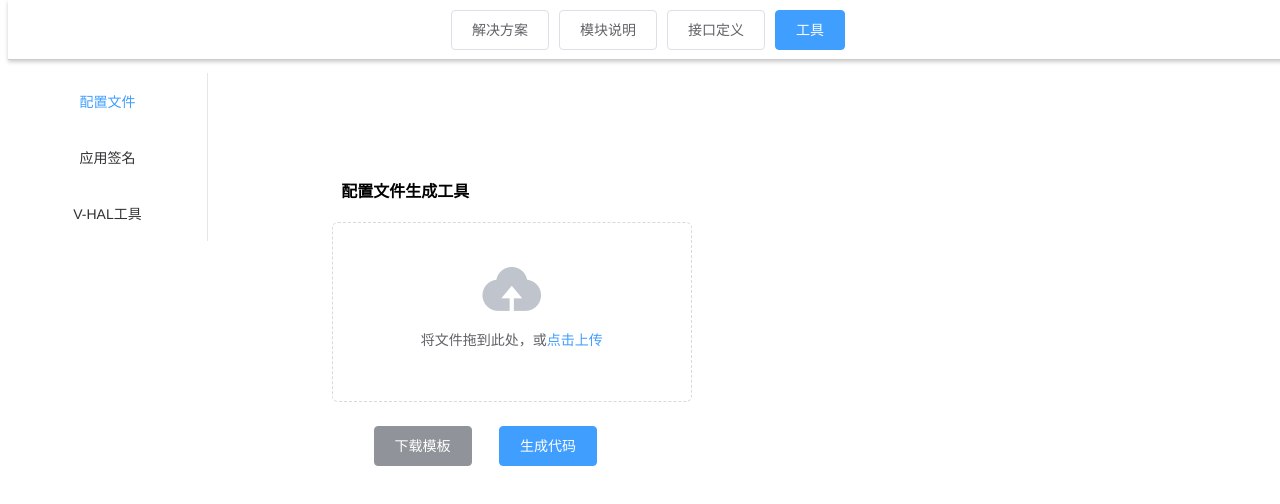
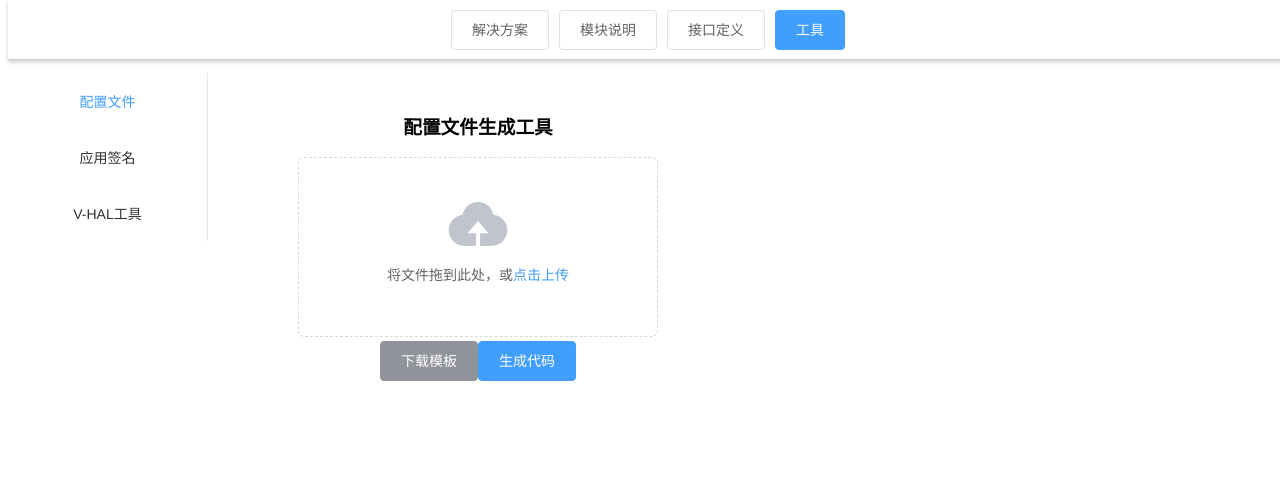
Before and after one commit to wudiakai/acenterWeb, a Vue app: page /#/configtool in a window 1280 px wide. Shown: the top 504 px of the page. Built offline with nearby package versions, Linux system fonts and the light colour scheme; sample sign-in values are in the browser's storage.

Commit message:
add  vhal

```diff
--- /dev/null
+++ b/src/js/tools.js
@@ -0,0 +1,67 @@
+export default {
+  data() {
+    return {
+      fileName: '',
+      files: '',
+      isShowDownload: false
+      // downloadUrl: ''
+    }
+  },
+  mounted() {
+    this.isShowDownload = false
+  },
+  methods: {
+    beforeUpload(file) {
+      // debugger
+      this.files = file
+      const extension = file.name.split('.')[1] === 'xls'
+      const extension2 = file.name.split('.')[1] === 'xlsx'
+      const isLt2M = file.size / 1024 / 1024 < 5
+      if (!extension && !extension2) {
+        this.$message.warning('上传模板只能是 xls、xlsx格式!')
+        return
+      }
+      if (!isLt2M) {
+        this.$message.warning('上传大小不能超过 5MB!')
+        return
+      }
+      this.fileName = file.name
+      return false // 返回false不会自动上传
+    },
+    submitUpload(route) {
+      // debugger
+      console.log('上传:' + this.fileName)
+      if (this.fileName === '' || this.fileName === undefined) {
+        this.$message.warning('请选择要上传的文件！')
+        return false
+      }
+      const fileFormData = new FormData()
+      fileFormData.append('file', this.files, this.fileName) // filename是键，file是值，就是要传的文件，test.zip是要传的文件名
+      this.$axios.post('/tools/' + route, fileFormData)
+        .then((res) => {
+          // debugger
+          console.log('res is :' + res.data.msg)
+          if (res.data.msg === 'OK') {
+            this.isShowDownload = true
+            this.download(route)
+          }
+        })
+    },
+    download(route) {
+      this.$axios({
+        method: 'GET',
+        url: '/tools/config/' + route,
+        responseType: 'blob'
+      }).then(res => {
+        // console.log(res)
+        const blob = new Blob([res.data], { type: 'application/zip' }) // new一个二进制对象
+        const url = window.URL.createObjectURL(blob) // 转化为url
+        const link = document.createElement('a') // 创建个a标签
+        link.href = url
+        link.download = route // 重命名
+        link.click()
+        URL.revokeObjectURL(url) // 释放内存
+      })
+    }
+  }
+}
--- a/src/views/tools/ConfigTool.vue
+++ b/src/views/tools/ConfigTool.vue
@@ -1,11 +1,6 @@
 <template>
-  <el-container>
-    <el-main>
-      <el-row :gutter="20" style="color:#000">
-        <el-col :span="4" :offset="2"><b>配置文件生成工具</b></el-col>
-      </el-row>
-      <el-row :gutter="20">
-        <el-col :span="8" :offset="2">
+  <div id="container">
+    <h3>配置文件生成工具</h3>
     <el-upload
       class="upload-demo"
       drag
@@ -17,105 +12,48 @@
         将文件拖到此处，或<em>点击上传</em>
       </div>
       <div slot="tip" class="el-upload-list__item-name">{{ fileName }}</div>
-            <!-- <div slot="tip" class="el-upload__tip">代码生成成功，<a href="#" @onclick="download"> 点击下载</a></div> -->
+       <div slot="tip" class="el-upload__tip" v-show="isShowDownload">代码生成成功，<a href="#" @click="download('config')"> 点击下载</a></div>
     </el-upload>
-        </el-col>
-      </el-row>
-      <el-row :gutter="20">
-        <el-col :span="2" :offset="3">
+    <div id="subcontainer">
       <a href="./static/AndroidPF配置表.xlsx"
          rel="external nofollow"
          download="AndroidPF配置表.xlsx">
-            <el-button type="info">下载模板</el-button>
+        <el-button type="info">
+          下载模板
+        </el-button>
       </a>
-        </el-col>
-        <el-col :span="2" :offset="1">
-          <el-button type="primary" @click="submitUpload()">生成代码</el-button>
-        </el-col>
-      </el-row>
-      <el-row :gutter="20">
-        <el-col :span="2" :offset="1">
-          <el-button type="primary" v-show=isShowDownload @click="download()">点击下载代码</el-button>
-        </el-col>
-      </el-row>
-    </el-main>
-  </el-container>
+      <el-button type="primary" @click="submitUpload('config')">生成代码</el-button>
+    </div>
+  </div>
 </template>
 
 <script>
-// import { EventBus } from '@/event-bus.js'
+import ToolJs from '@/js/tools'
 
 export default {
-  data() {
-    return {
-      fileName: '',
-      files: '',
-      isShowDownload: false
-      // downloadUrl: ''
+  ...ToolJs
 }
-  },
-  mounted() {},
-  methods: {
-    beforeUpload(file) {
-      // debugger
-      console.log(file, '文件')
-      this.files = file
-      const extension = file.name.split('.')[1] === 'xls'
-      const extension2 = file.name.split('.')[1] === 'xlsx'
-      const isLt2M = file.size / 1024 / 1024 < 5
-      if (!extension && !extension2) {
-        this.$message.warning('上传模板只能是 xls、xlsx格式!')
-        return
-      }
-      if (!isLt2M) {
-        this.$message.warning('上传大小不能超过 5MB!')
-        return
-      }
-      this.fileName = file.name
-      return false // 返回false不会自动上传
-    },
-    submitUpload() {
-      // debugger
-      console.log('上传' + this.files.name)
-      if (this.fileName === undefined) {
-        this.$message.warning('请选择要上传的文件！')
-        return false
-      }
-      const fileFormData = new FormData()
-      fileFormData.append('file', this.files, this.fileName) // filename是键，file是值，就是要传的文件，test.zip是要传的文件名
-      this.$axios.post('/tools/config', fileFormData)
-        .then((res) => {
-          // debugger
-          // console.log(res)
-          // console.log(res.data.msg)
-          if (res.data.msg === 'OK') {
-            // this.isShowDownload = true
-            this.download()
-          }
-      })
-    },
-    download() {
-      this.$axios({
-        method: 'GET',
-        url: '/tools/config/config',
-        responseType: 'blob'
-      }).then(res => {
-        console.log(res)
-        const blob = new Blob([res.data], { type: 'application/zip' }) // new一个二进制对象
-        const url = window.URL.createObjectURL(blob) // 转化为url
-        const link = document.createElement('a') // 创建个a标签
-        link.href = url
-        link.download = 'config'// 重命名
-        link.click()
-        URL.revokeObjectURL(url) // 释放内存
-      })
-    }
-  }
-}
+
 </script>
 
 <style scoped>
-.el-row {
-  margin-bottom: 20px;
+#container {
+  display: flex;
+  width: 500px;
+  height: 400px;
+  flex-direction: column;
+  align-items: center;
+  justify-content: flex-start;
+  color: #000;
+  /*flex-direction: column;*/
+}
+#subcontainer {
+  display: flex;
+  /*flex-direction: row;*/
+  /*justify-content: space-around;*/
+}
+
+el-button {
+  margin: 20px;
 }
 </style>
--- a/src/views/tools/VhalTool.vue
+++ b/src/views/tools/VhalTool.vue
@@ -1,11 +1,6 @@
 <template>
-   <el-container>
-    <el-main>
-      <el-row :gutter="20" style="color:#000">
-        <el-col :span="4" :offset="2" ><b>V-HAL代码生成工具</b></el-col>
-      </el-row>
-      <el-row :gutter="20">
-        <el-col :span="8" :offset="2">
+  <div id="container">
+    <h3>V-HAL生成工具</h3>
     <el-upload
       class="upload-demo"
       drag
@@ -16,52 +11,50 @@
       <div class="el-upload__text">
         将文件拖到此处，或<em>点击上传</em>
       </div>
-            <div slot="tip" class="el-upload-list__item-name">{{fileName}}</div>
-            <!-- <div slot="tip" class="el-upload__tip">代码生成成功，<a href="#" @onclick="download"> 点击下载</a></div> -->
+      <div slot="tip" class="el-upload-list__item-name">{{ fileName }}</div>
+      <div slot="tip" class="el-upload__tip" v-show="isShowDownload">代码生成成功，<a href="#" @click="download('vhal')"> 点击下载</a></div>
     </el-upload>
-        </el-col>
-      </el-row>
-      <el-row :gutter="20">
-        <el-col :span="2" :offset="3">
+    <div id="subcontainer">
+      <a href="./static/vhal配置表.xls"
+         rel="external nofollow"
+         download="vhal配置表.xls">
+        <el-button type="info">
           下载模板
-          <!-- <a href="./static/AndroidPF配置表.xlsx"
-            rel="external nofollow"
-            download="AndroidPF配置表.xlsx"><el-button type="info">下载模板</el-button></a> -->
-        </el-col>
-         <el-col :span="2" :offset="1">
-          <el-button type="primary" @click="submitUpload()">生成代码</el-button>
-        </el-col>
-      </el-row>
-      <el-row :gutter="20">
-        <el-col :span="2" :offset="1">
-          <el-button type="primary" v-show=isShowDownload @click="download()">点击下载代码</el-button>
-        </el-col>
-      </el-row>
-    </el-main>
-  </el-container>
+        </el-button>
+      </a>
+      <el-button type="primary" @click="submitUpload('vhal')">生成代码</el-button>
+    </div>
+  </div>
 </template>
 
 <script>
+import ToolJs from '@/js/tools'
 
 export default {
-  data() {
-    return {
+  ...ToolJs
+}
 
-    }
-  },
-  mounted() {
-
-  },
-  methods: {
-
-  }
-}
 </script>
 
 <style scoped>
-.default{
+#container {
+  display: flex;
+  width: 500px;
+  height: 400px;
+  flex-direction: column;
+  align-items: center;
+  justify-content: flex-start;
+  /*flex-direction: column;*/
   color: #000;
-  text-align: left;
-  margin-left: 20%;
+}
+
+#subcontainer {
+  display: flex;
+  /*flex-direction: row;*/
+  /*justify-content: space-around;*/
+}
+
+el-button {
+  margin: 20px;
 }
 </style>
--- a/vue.config.js
+++ b/vue.config.js
@@ -2,7 +2,7 @@ const { defineConfig } = require('@vue/cli-service')
 module.exports = defineConfig({
   transpileDependencies: true,
   devServer: {
-    port: 80,
+    port: 2020,
     host: '0.0.0.0',
     open: true
   },
```
Also changed, not shown: 1 other file (tests, documents, lock files or other folders). Lines whose indentation alone changed are shown as unchanged.
